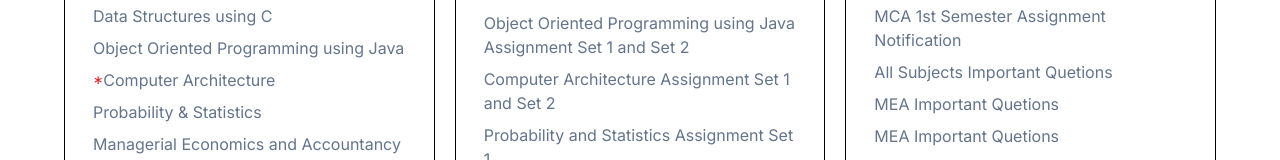
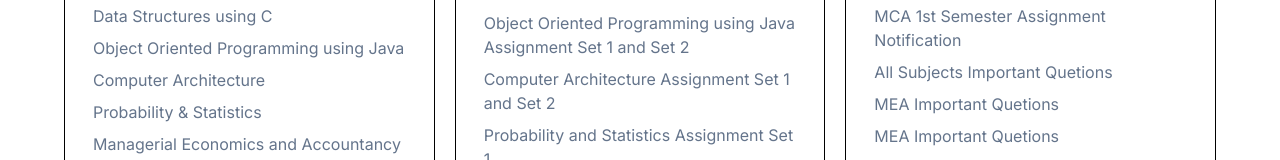
Before and after one commit to Hemraj-7/NotesWala, a Next.js app: page /explore in a window 1280 px wide. Shown: the part 348-508 px from the top of the page. Built offline with nearby package versions, Linux system fonts and the light colour scheme.

Commit message:
add CSA notes

```diff
--- a/app/explore/page.js
+++ b/app/explore/page.js
@@ -17,7 +17,7 @@ const page = () => {
               <li className='text-slate-500 hover:text-black'><Link href={'/notes/mfcs/MFCS notes.pdf'}>Mathematical Foundations of Computer Science</Link></li>
               <li className='text-slate-500 hover:text-black'><Link href={'/notes/c/C Programming Handwritten Notes.pdf'}>Data Structures using C</Link></li>
               <li className='text-slate-500 hover:text-black'><Link href={'/notes/java/Full Java notes .pdf'}>Object Oriented Programming using Java</Link></li>
-              <li className='text-slate-500 hover:text-black'><Link href={'/'}><span className='text-red-600'>*</span>Computer Architecture</Link></li>
+              <li className='text-slate-500 hover:text-black'><Link href={'/notes/csa/Computer System Architecture-Morris Mano third edition.pdf'}>Computer Architecture</Link></li>
               <li className='text-slate-500 hover:text-black'><Link href={'/explore/notes'}>Probability & Statistics</Link></li>
               <li className='text-slate-500 hover:text-black'><Link href={'/explore/notes'}>Managerial Economics and Accountancy</Link></li>
             </ul>
```
Also changed, not shown: 1 other file (tests, documents, lock files or other folders).
